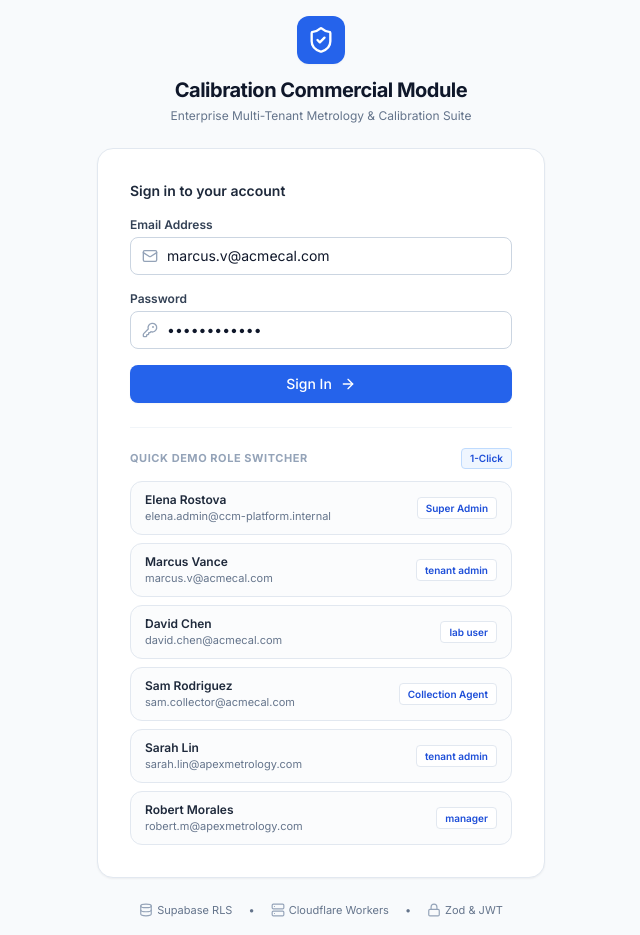
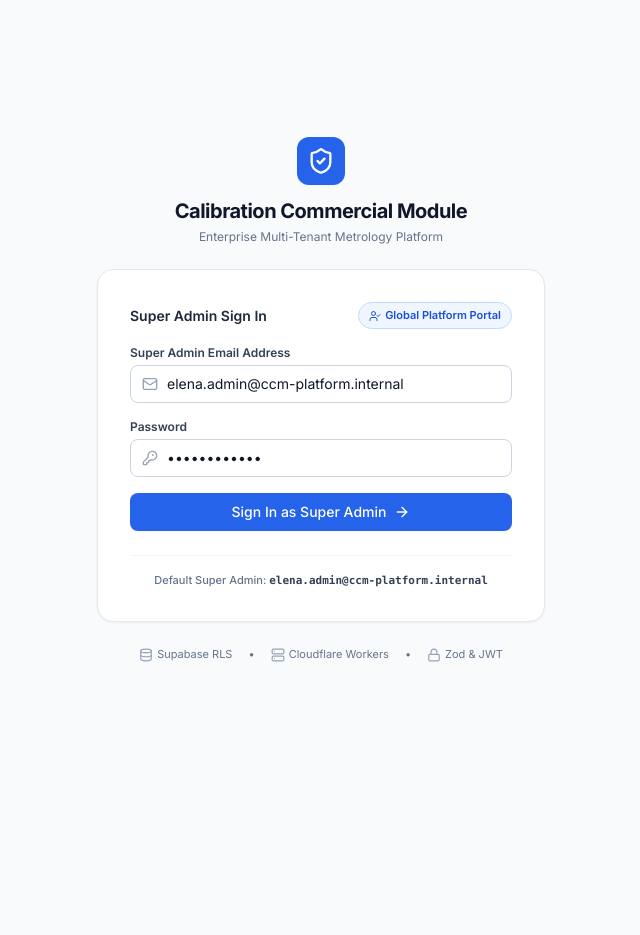
Before and after one commit to bvnethra/CCM, a React (Vite) app in the folder frontend/: page / in a window 1280 px wide. Shown: the whole page, without its empty margins (319-959 px from the left). After the commit the page ends 800 px from the top, so only its background shows below. Built offline with nearby package versions, Linux system fonts and the light colour scheme; no server answers; the database is empty.

Commit message:
feat(auth): restrict login to single Super Admin credential and remove demo role switcher

```diff
--- a/frontend/src/features/auth/LoginPage.tsx
+++ b/frontend/src/features/auth/LoginPage.tsx
@@ -1,6 +1,6 @@
 import React, { useState } from 'react';
 import { useAuth } from '../../context/AuthContext';
-import { ShieldCheck, ArrowRight, Mail, Server, Database, KeyRound, Lock } from 'lucide-react';
+import { ShieldCheck, ArrowRight, Mail, Server, Database, KeyRound, Lock, UserCheck } from 'lucide-react';
 import { Button } from '../../components/ui/Button';
 import { Input } from '../../components/ui/Input';
 
@@ -9,9 +9,9 @@ export interface LoginPageProps {
 }
 
 export const LoginPage: React.FC<LoginPageProps> = ({ onLoginSuccess }) => {
-  const { loginWithCredentials, loginAsDemoUser, demoUsers, isLoading } = useAuth();
+  const { loginWithCredentials, isLoading } = useAuth();
 
-  const [email, setEmail] = useState('marcus.v@acmecal.com');
+  const [email, setEmail] = useState('elena.admin@ccm-platform.internal');
   const [password, setPassword] = useState('Password123!');
   const [errorMessage, setErrorMessage] = useState('');
 
@@ -22,13 +22,8 @@ export const LoginPage: React.FC<LoginPageProps> = ({ onLoginSuccess }) => {
     if (success) {
       onLoginSuccess();
     } else {
-      setErrorMessage('Invalid credentials or authentication error');
+      setErrorMessage('Invalid Super Admin credentials or authentication error');
     }
-  };
-
-  const handleSelectDemo = (userId: string) => {
-    loginAsDemoUser(userId);
-    onLoginSuccess();
   };
 
   return (
@@ -43,13 +38,19 @@ export const LoginPage: React.FC<LoginPageProps> = ({ onLoginSuccess }) => {
             Calibration Commercial Module
           </h2>
           <p className="mt-1 text-xs text-slate-500">
-            Enterprise Multi-Tenant Metrology & Calibration Suite
+            Enterprise Multi-Tenant Metrology Platform
           </p>
         </div>
 
         {/* Login Box */}
         <div className="rounded-2xl border border-slate-200 bg-white p-6 shadow-sm sm:p-8">
-          <h3 className="text-sm font-semibold text-slate-800 mb-4">Sign in to your account</h3>
+          <div className="flex items-center justify-between mb-4">
+            <h3 className="text-sm font-semibold text-slate-800">Super Admin Sign In</h3>
+            <span className="inline-flex items-center gap-1 rounded-full bg-blue-50 px-2.5 py-1 text-[11px] font-semibold text-blue-700 border border-blue-200">
+              <UserCheck className="w-3 h-3" />
+              Global Platform Portal
+            </span>
+          </div>
 
           {errorMessage && (
             <div className="mb-4 rounded-lg border border-rose-200 bg-rose-50 p-3 text-xs text-rose-700">
@@ -59,11 +60,11 @@ export const LoginPage: React.FC<LoginPageProps> = ({ onLoginSuccess }) => {
 
           <form onSubmit={handleSubmit} className="space-y-4">
             <Input
-              label="Email Address"
+              label="Super Admin Email Address"
               type="email"
               value={email}
               onChange={(e) => setEmail(e.target.value)}
-              placeholder="operator@company.com"
+              placeholder="elena.admin@ccm-platform.internal"
               leftIcon={<Mail className="w-4 h-4 text-slate-400" />}
               required
             />
@@ -79,43 +80,15 @@ export const LoginPage: React.FC<LoginPageProps> = ({ onLoginSuccess }) => {
             />
 
             <Button type="submit" className="w-full" isLoading={isLoading} rightIcon={<ArrowRight className="w-4 h-4" />}>
-              Sign In
+              Sign In as Super Admin
             </Button>
           </form>
 
-          {/* Quick Demo Personas */}
-          <div className="mt-6 pt-5 border-t border-slate-100">
-            <div className="flex items-center justify-between mb-3">
-              <span className="text-[11px] font-bold uppercase tracking-wider text-slate-400">
-                Quick Demo Role Switcher
-              </span>
-              <span className="rounded bg-blue-50 px-2 py-0.5 text-[10px] text-blue-700 font-semibold border border-blue-200">
-                1-Click
-              </span>
-            </div>
-
-            <div className="space-y-2">
-              {demoUsers.map((u) => (
-                <button
-                  key={u.id}
-                  onClick={() => handleSelectDemo(u.id)}
-                  type="button"
-                  className="flex w-full items-center justify-between rounded-xl border border-slate-200 bg-slate-50/60 px-3.5 py-2.5 text-left text-xs transition-all hover:border-blue-400 hover:bg-blue-50/30"
-                >
-                  <div className="flex flex-col">
-                    <span className="font-semibold text-slate-800">{u.full_name}</span>
-                    <span className="text-[11px] text-slate-500">{u.email}</span>
-                  </div>
-                  <span className="rounded bg-white px-2 py-0.5 text-[10px] font-semibold text-blue-700 border border-slate-200">
-                    {u.role === 'super_admin'
-                      ? 'Super Admin'
-                      : u.role === 'collection_agent'
-                      ? 'Collection Agent'
-                      : u.role.replace('_', ' ')}
-                  </span>
-                </button>
-              ))}
-            </div>
+          {/* Single Super Admin Credential Helper Badge */}
+          <div className="mt-6 pt-4 border-t border-slate-100 text-center">
+            <p className="text-[11px] text-slate-500 font-medium">
+              Default Super Admin: <span className="font-mono text-slate-700 font-semibold">elena.admin@ccm-platform.internal</span>
+            </p>
           </div>
         </div>
 
```
